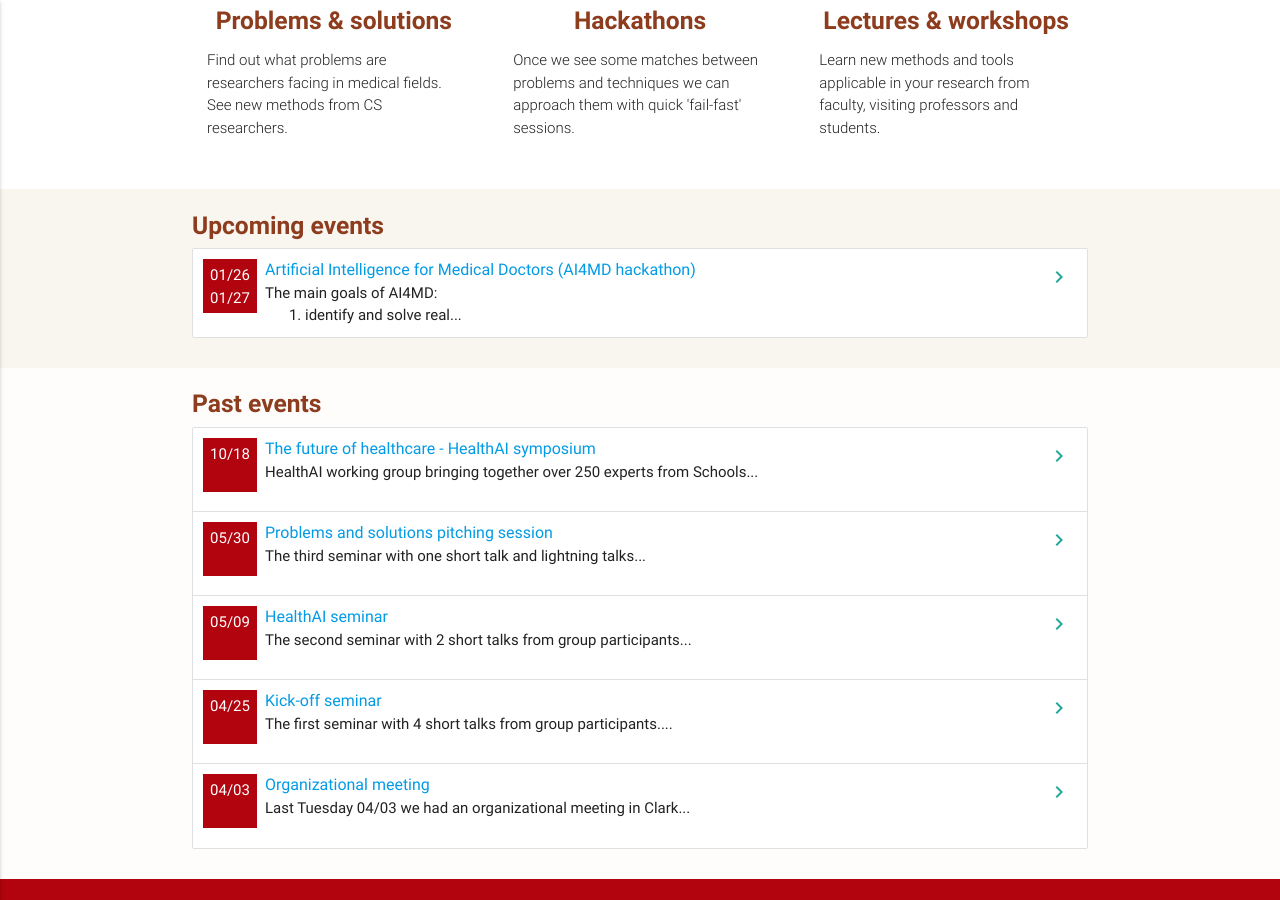
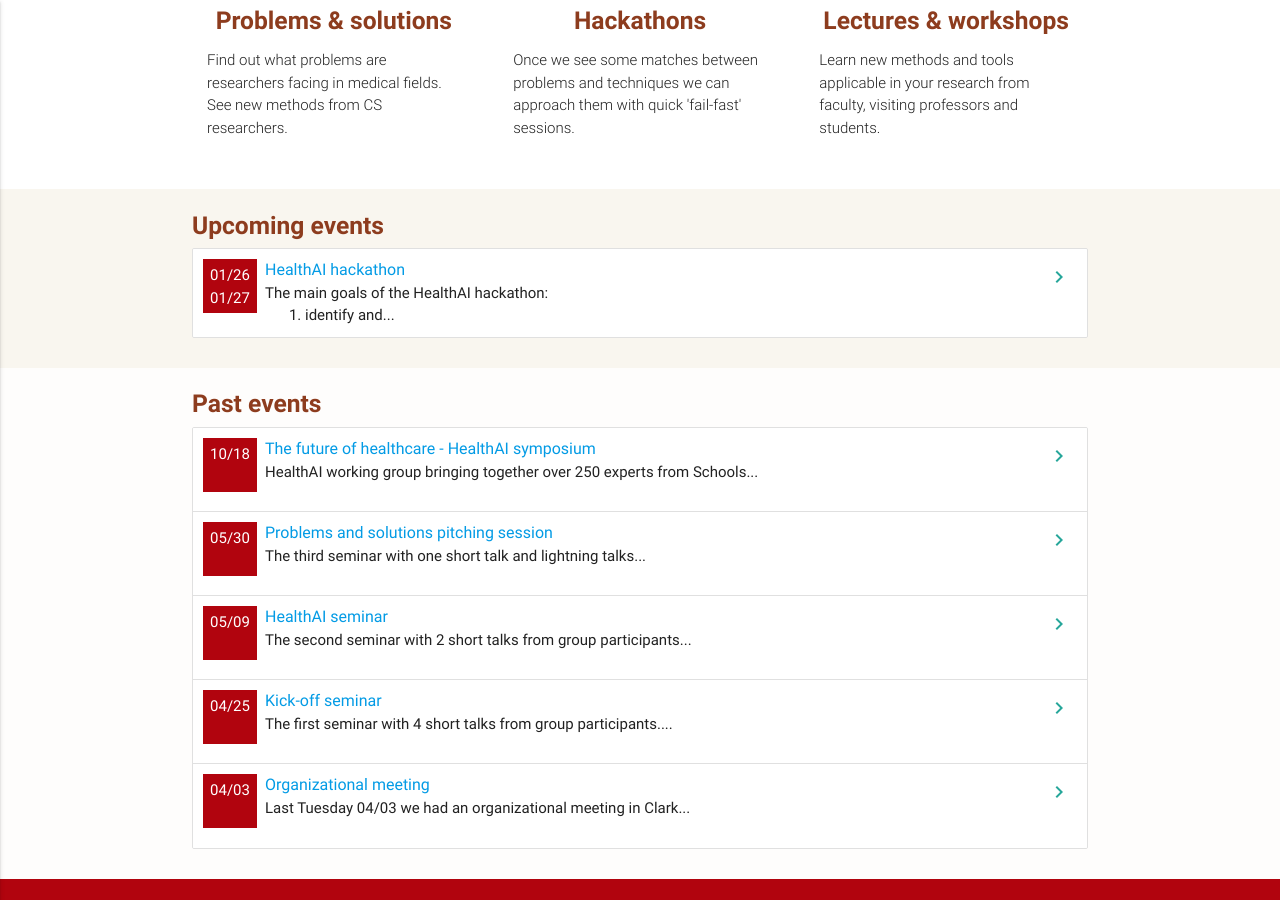
Before and after one commit to health-ai/health-ai.github.io, a Jekyll site: the page built from index.md, in a window 1280 px wide and 900 px high, scrolled down 620 px. Built offline with Jekyll 4.4.1, drawn with Linux system fonts in a browser that asks for light colours.

Commit message:
Update 2019-01-26-hackathon.md

```diff
--- a/_events/2019-01-26-hackathon.md
+++ b/_events/2019-01-26-hackathon.md
@@ -1,5 +1,5 @@
 ---
-title: 'Artificial Intelligence for Medical Doctors (AI4MD hackathon)'
+title: 'HealthAI hackathon'
 date: 2019-01-26 09:00:00 -07:00
 date_day2: 2019-01-27 18:00:00 -07:00
 layout: event
@@ -100,7 +100,7 @@ sponsors:
 - name: StartX Med
 ---
 
-The main goals of AI4MD:
+The main goals of the HealthAI hackathon:
 
 1. identify and solve real problems in medicine,
 2. facilitate team formation across the campus,
```
